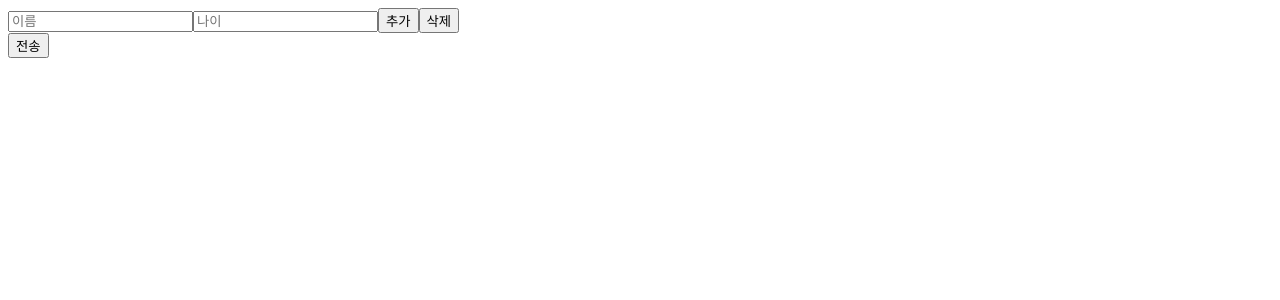
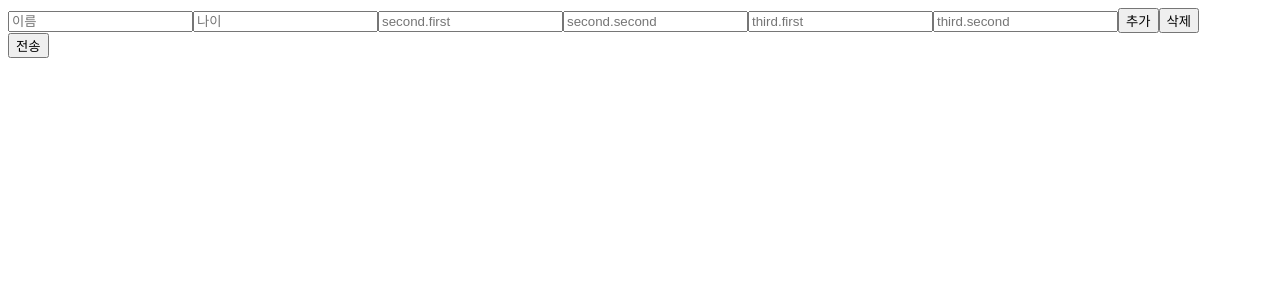
Before and after one commit to minki3/typescript-practice, a React (Create React App) app: page /reactform in a window 1280 px wide. Shown: the top 300 px of the page. Built offline with nearby package versions, Linux system fonts and the light colour scheme.

Commit message:
UseFieldArray 다차원배열 관리

```diff
--- a/src/pages/react-hook-form/Practice.tsx
+++ b/src/pages/react-hook-form/Practice.tsx
@@ -7,11 +7,25 @@ import ReactPDF from "@react-pdf/renderer";
 import jsPDF from "jspdf";
 
 interface InitalType {
-  interface: { name: string; age: string }[];
+  interface: {
+    name: string;
+    age: string;
+    second: {
+      first: string;
+      second: string;
+      third: { first: string; second: string }[];
+    }[];
+  }[];
 }
 
 const inital: InitalType = {
-  interface: [{ name: "", age: "" }],
+  interface: [
+    {
+      name: "",
+      age: "",
+      second: [{ first: "", second: "", third: [{ first: "", second: "" }] }],
+    },
+  ],
 };
 export default function Practice() {
   const { control, handleSubmit, register } = useForm<InitalType>({
@@ -49,9 +63,40 @@ export default function Practice() {
                 placeholder="나이"
                 {...register(`interface.${index}.age`)}
               />
+              <input
+                placeholder="second.first"
+                {...register(`interface.${index}.second.${index}.first`)}
+              />
+              <input
+                placeholder="second.second"
+                {...register(`interface.${index}.second.${index}.second`)}
+              />
+              <input
+                placeholder="third.first"
+                {...register(
+                  `interface.${index}.second.${index}.third.${index}.first`
+                )}
+              />
+              <input
+                placeholder="third.second"
+                {...register(
+                  `interface.${index}.second.${index}.third.${index}.second`
+                )}
+              />
+
               <button
                 onClick={() => {
-                  append({ name: "", age: "" });
+                  append({
+                    name: "",
+                    age: "",
+                    second: [
+                      {
+                        first: "",
+                        second: "",
+                        third: [{ first: "", second: "" }],
+                      },
+                    ],
+                  });
                 }}
               >
                 추가
```
